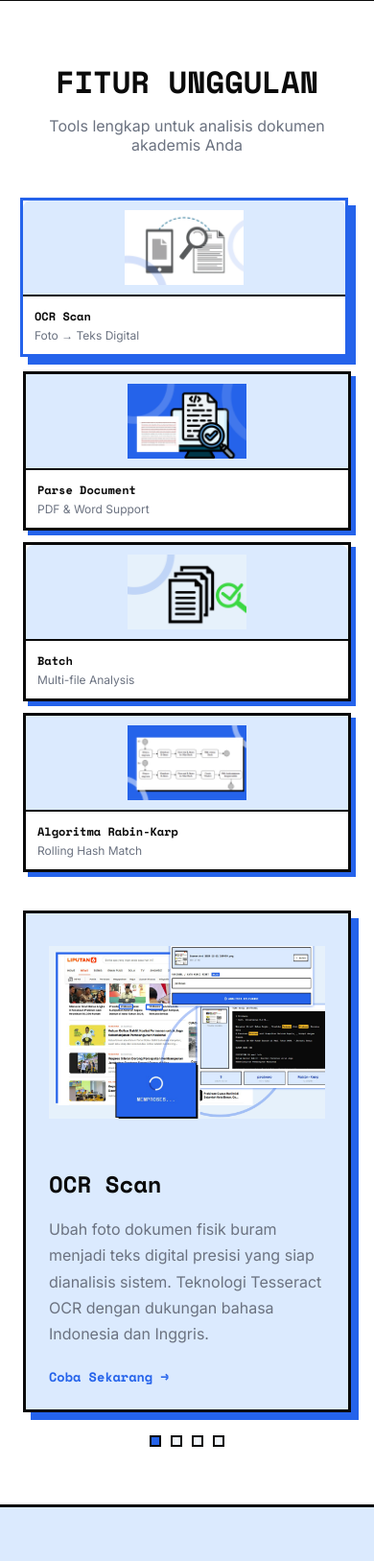
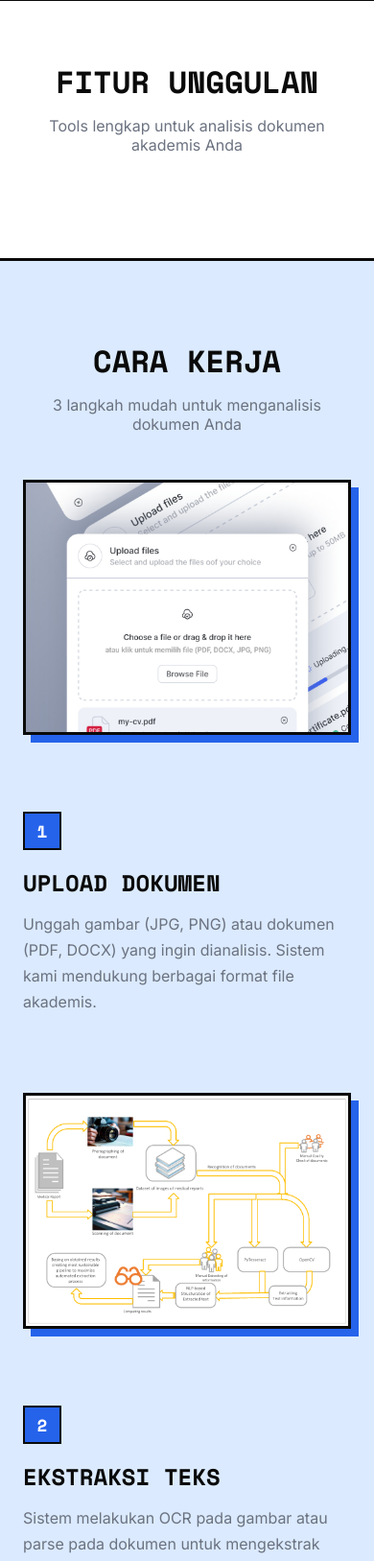
Before and after one commit to dimasu21/Netra, a Flask app: page / in a window 390 px wide. Shown: the part 908-2535 px from the top of the page at 96% size. Run offline with Flask 3, Linux system fonts and the light colour scheme.

Commit message:
Hide feature cards section on mobile

```diff
--- a/templates/index.html
+++ b/templates/index.html
@@ -648,28 +648,18 @@
         }
 
         @media (max-width: 600px) {
+
+            /* Hide feature cards on mobile - too cluttered */
             .features-grid {
-                grid-template-columns: 1fr 1fr;
-                gap: 12px;
-            }
-
-            .feature-card .card-image {
-                height: 100px;
-                padding: 10px;
-            }
-
-            .feature-card .card-image img {
-                object-fit: contain;
-                height: auto;
-                max-height: 100%;
-            }
-
-            .feature-card .card-title {
-                padding: 12px;
-            }
-
-            .feature-card h3 {
-                font-size: 0.75rem;
+                display: none;
+            }
+
+            .feature-description-slider {
+                display: none;
+            }
+
+            .slider-dots {
+                display: none;
             }
 
             /* Hide slider pointer on mobile */
```
